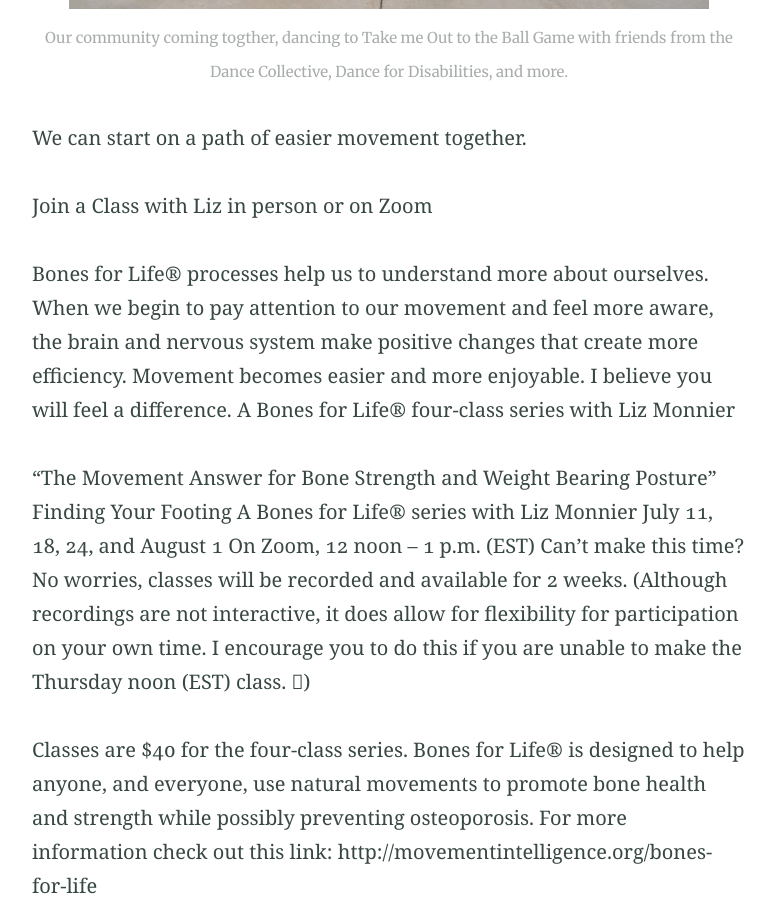
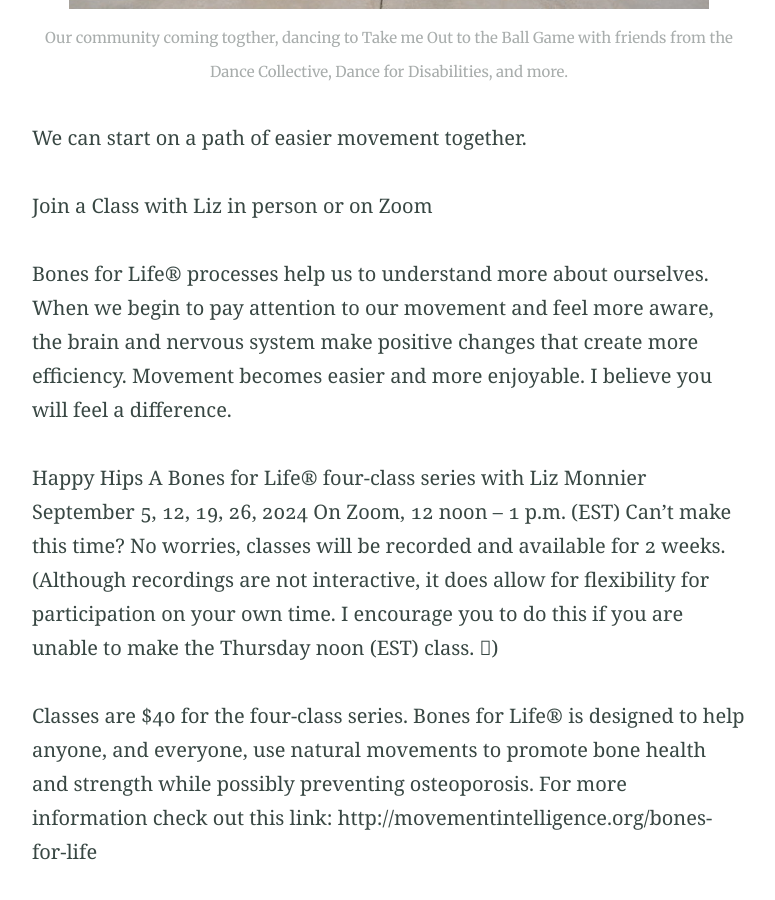
Before and after one commit to monnierliz/monnierliz.github.io, a Jekyll site: the page built from index.md, in a window 1280 px wide and 900 px high, scrolled down 2884 px. Shown: the whole window, without its empty margins (251-1026 px from the left). Built offline with Jekyll 4.4.1, drawn with Linux system fonts in a browser that asks for light colours; some of the changed text lies outside the part shown.

Commit message:
Update index.md schedule changes

```diff
--- a/index.md
+++ b/index.md
@@ -45,12 +45,10 @@ We can start on a path of easier movement together.
 Join a Class with Liz in person or on Zoom
 
 Bones for Life® processes help us to understand more about ourselves. When we begin to pay attention to our movement and feel more aware, the brain and nervous system make positive changes that create more efficiency. Movement becomes easier and more enjoyable. I believe you will feel a difference.
+
+Happy Hips
 A Bones for Life® four-class series with Liz Monnier
-
-“The Movement Answer for Bone Strength and Weight Bearing Posture”
-Finding Your Footing
-A Bones for Life® series with Liz Monnier
-July 11, 18, 24, and August 1
+September 5, 12, 19, 26, 2024
 On Zoom, 12 noon – 1 p.m. (EST)
  Can’t make this time? No worries, classes will be recorded and available for 2 weeks.
 (Although recordings are not interactive, it does allow for flexibility for participation on your own time. I encourage you to do this if you are unable to make the Thursday noon (EST) class. )
@@ -73,21 +71,13 @@ https://forms.gle/K6mNWwSemJ5dkFEq9
 
 **Other In Person Classes Available with Liz Monnier:**
 
+**Bones for Life®** in person at the Botanical Gardens, Fort Wayne, IN
+Tuesdays 5-6:00 p.m. October 1 -November 5, 2024. To register call the Fort Wayne Parks and Recreation Department 260 - 427-6000.
+
 **Dance for PD** (dance movement in chair for those with limited mobility)
 In Person at the Fort Wayne Dance Collective, 437 East Berry Street, Fort Wayne, IN 46802
-Mondays 12:30 p.m.-1:30 p.m. (Call 260-424-6574 to register,fwdc.org, drop in’s welcome) Winter Classes starting July 1.
+Mondays 12:30 p.m.-1:30 p.m. (Call 260-424-6574 to register,fwdc.org, drop in’s welcome) Fall Classes start September 9, 2024
 
-**T'ai Chi For Relaxtion**
-Various Libraries in Fort Wayne, Indiana, May through July. All are welcome to find a sense of relaxation through the basic principles of this ancient Chinese movement form.  Our class will focus on breathing, developing confidence in balance and weight shifts, quieting the mind, moving slowly and finding efficiency and flow in our movement. User-friendly Qigong exercises will promote healing and internal harmony.
-
-**Liz will be teaching T’ai Chi for Relaxation at the following Library locations this summer in Fort Wayne, IN.
-Classes are free!** **.
-July 16: Hessen Cassel Library 6:30-7:30 p.m.
-July 17: Dupont Library 3:00-4:00 p.m.
-July 19: Waynedale Library 1:30-2:30 p.m.
-July 20: Pontiac Library 2:30-3:30 p.m.
-July 22: Georgetown Library 4:00-5:00 p.m.
-July 24: Shawnee Library 6:30-7:30 p.m.
 
 
 
```
